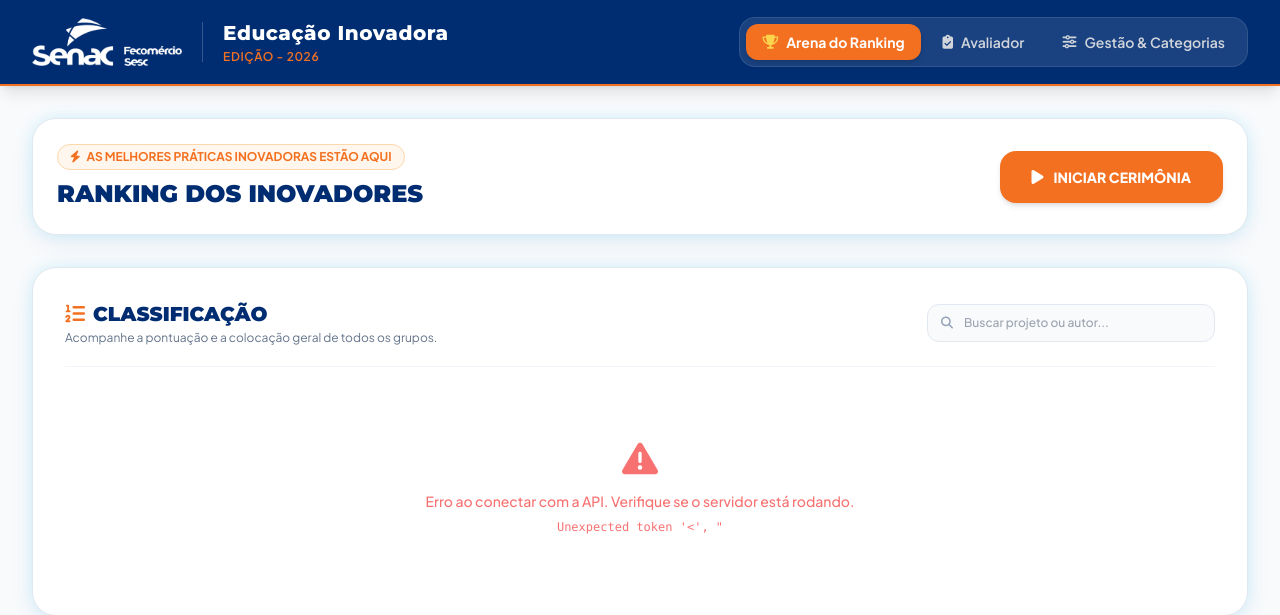
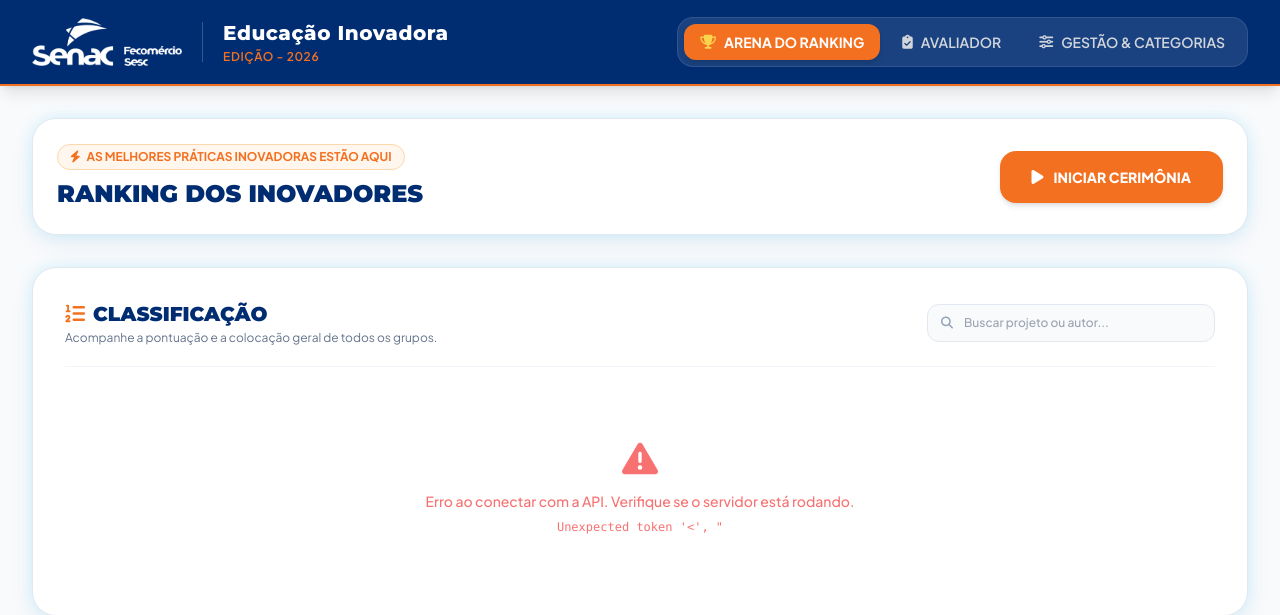
Before and after one commit to JacksonRicardo/senac-arena, a Django app: page / in a window 1280 px wide. Shown: the top 615 px of the page. Run offline with Django 4.2, Linux system fonts and the light colour scheme; data that the repository does not hold is empty; some libraries are stand-ins or nearby versions.

Commit message:
style: coloca textos dos botoes de navegacao em caixa alta

```diff
--- a/arena/templates/arena/index.html
+++ b/arena/templates/arena/index.html
@@ -76,14 +76,14 @@
                     </div>
                 </div>
                 <nav class="flex items-center gap-1.5 bg-white/10 p-1.5 rounded-2xl border border-white/10 w-full lg:w-auto justify-center">
-                    <button onclick="switchTab('ranking')" id="tab-btn-ranking" class="tab-btn active px-4 py-2 rounded-xl text-xs sm:text-sm font-bold transition-all flex items-center gap-2 bg-senac-orange text-white shadow-md">
-                        <i class="fa-solid fa-trophy text-amber-300"></i><span>Arena do Ranking</span>
+                    <button onclick="switchTab('ranking')" id="tab-btn-ranking" class="tab-btn active px-4 py-2 rounded-xl text-xs sm:text-sm font-bold transition-all flex items-center gap-2 bg-senac-orange text-white shadow-md uppercase">
+                        <i class="fa-solid fa-trophy text-amber-300"></i><span>ARENA DO RANKING</span>
                     </button>
-                    <button onclick="switchTab('evaluator')" id="tab-btn-evaluator" class="tab-btn px-4 py-2 rounded-xl text-xs sm:text-sm font-semibold transition-all text-gray-300 hover:text-white flex items-center gap-2">
-                        <i class="fa-solid fa-clipboard-check"></i><span>Avaliador</span>
+                    <button onclick="switchTab('evaluator')" id="tab-btn-evaluator" class="tab-btn px-4 py-2 rounded-xl text-xs sm:text-sm font-semibold transition-all text-gray-300 hover:text-white flex items-center gap-2 uppercase">
+                        <i class="fa-solid fa-clipboard-check"></i><span>AVALIADOR</span>
                     </button>
-                    <button onclick="switchTab('manage')" id="tab-btn-manage" class="tab-btn px-4 py-2 rounded-xl text-xs sm:text-sm font-semibold transition-all text-gray-300 hover:text-white flex items-center gap-2">
-                        <i class="fa-solid fa-sliders"></i><span>Gestão &amp; Categorias</span>
+                    <button onclick="switchTab('manage')" id="tab-btn-manage" class="tab-btn px-4 py-2 rounded-xl text-xs sm:text-sm font-semibold transition-all text-gray-300 hover:text-white flex items-center gap-2 uppercase">
+                        <i class="fa-solid fa-sliders"></i><span>GESTÃO &amp; CATEGORIAS</span>
                     </button>
                 </nav>
             </div>
```
